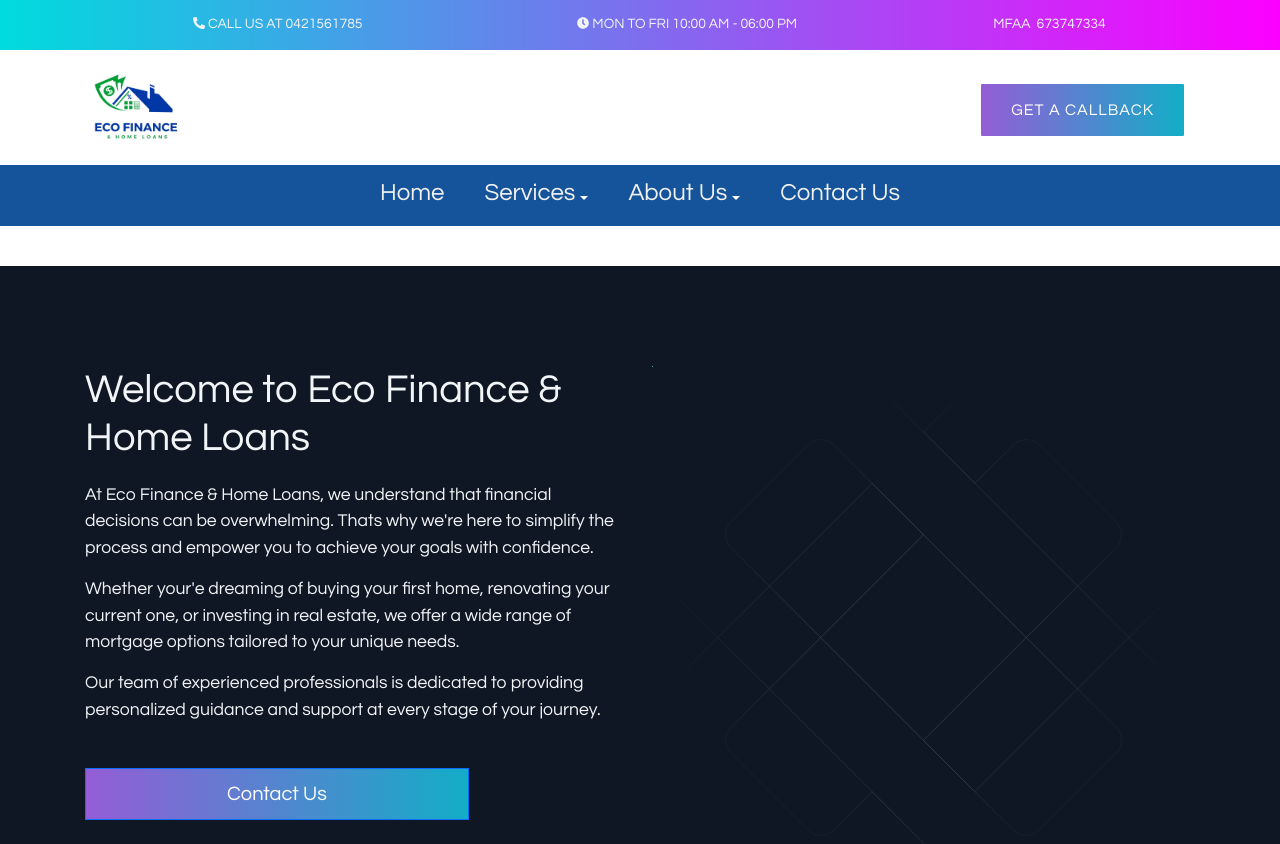
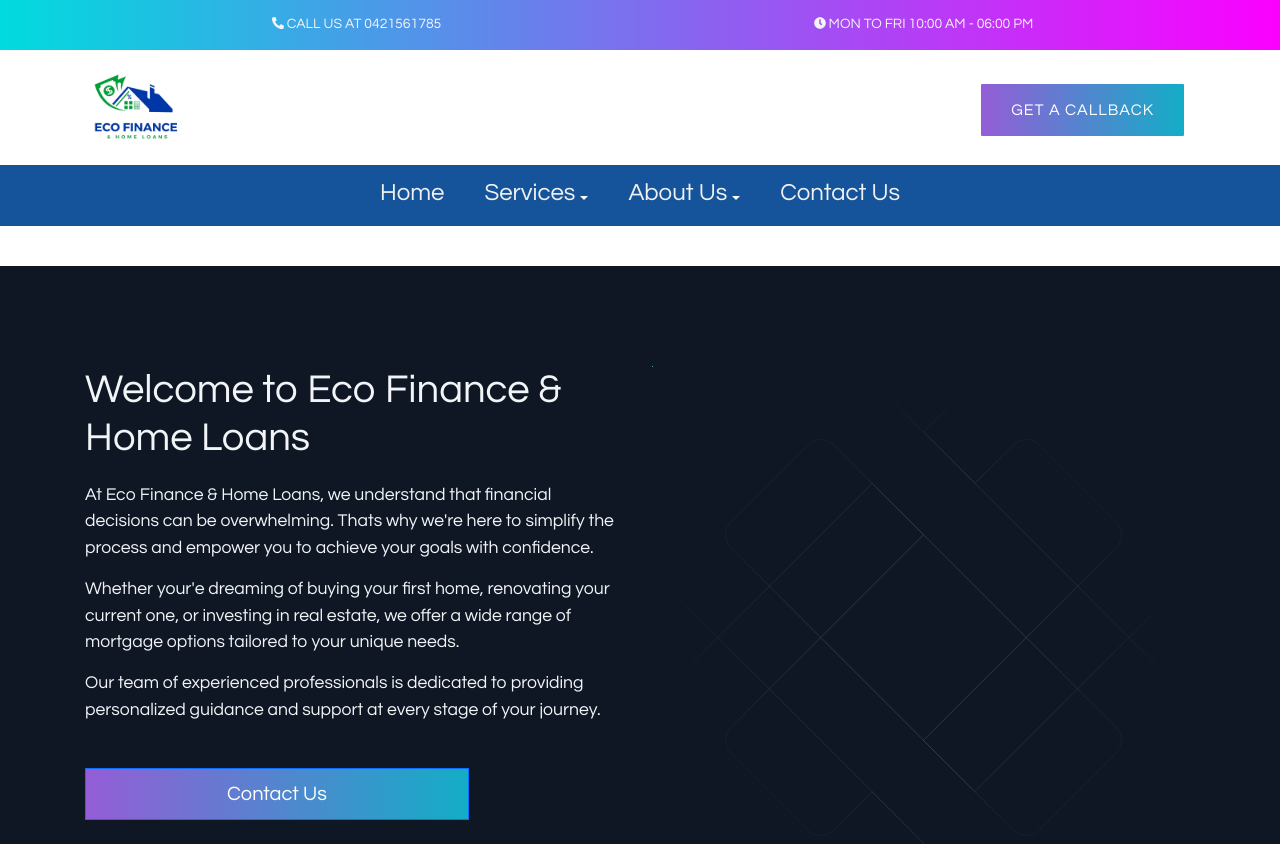
Before and after one commit to manutdmohit/eco-finance, a Next.js app: page / in a window 1280 px wide. Shown: the top 844 px of the page. Built offline with nearby package versions, Linux system fonts and the light colour scheme.

Commit message:
remove MFAA

```diff
--- a/app/components/Top/top.tsx
+++ b/app/components/Top/top.tsx
@@ -27,9 +27,7 @@ const TopBar = () => {
               <FaClock id="clock" /> Mon to Fri 10:00 am - 06:00 pm
             </p>
           </div>
-          <div className="col-md-2 d-none d-lg-block">
-            <p className="mail-text text-center">MFAA&nbsp; 673747334</p>
-          </div>
+
           {/* Spacer column */}
           <div className="col-md-1 d-none d-lg-none"></div>
           <div className="col-lg-12 text-center d-lg-none social-icons">
```
